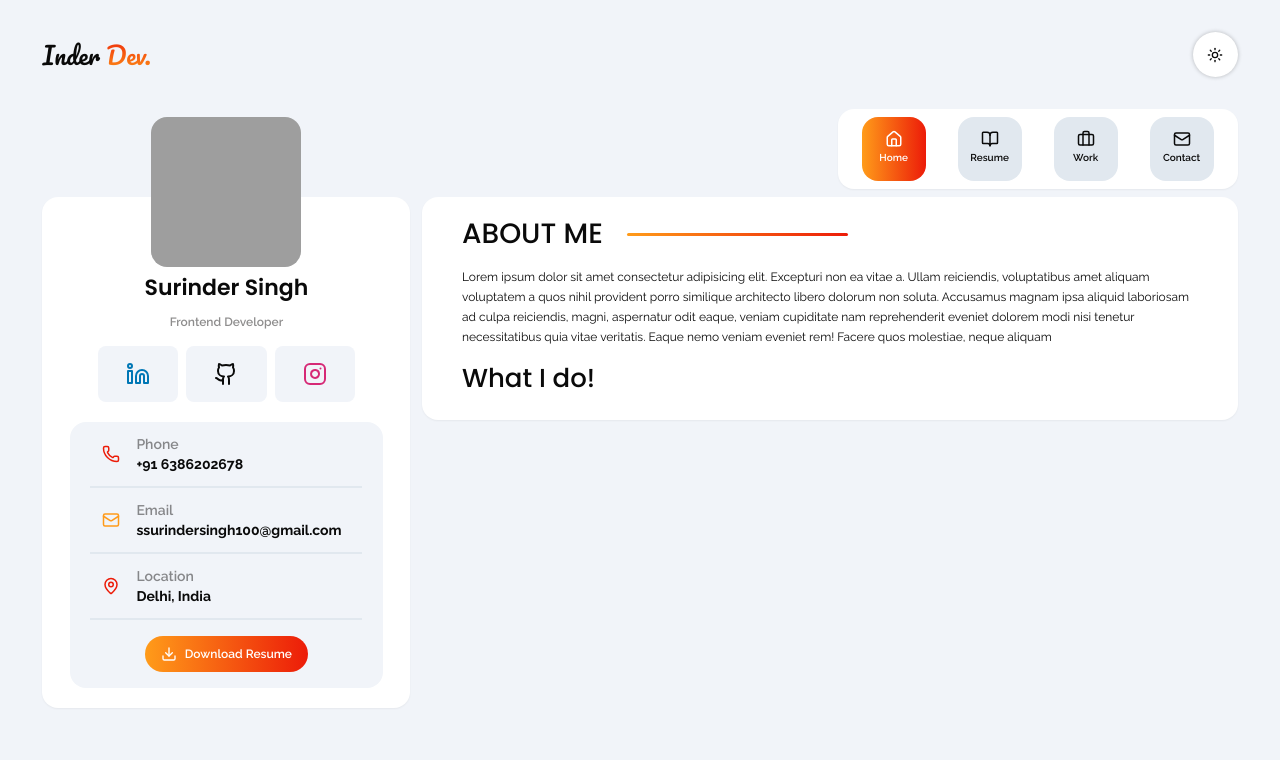
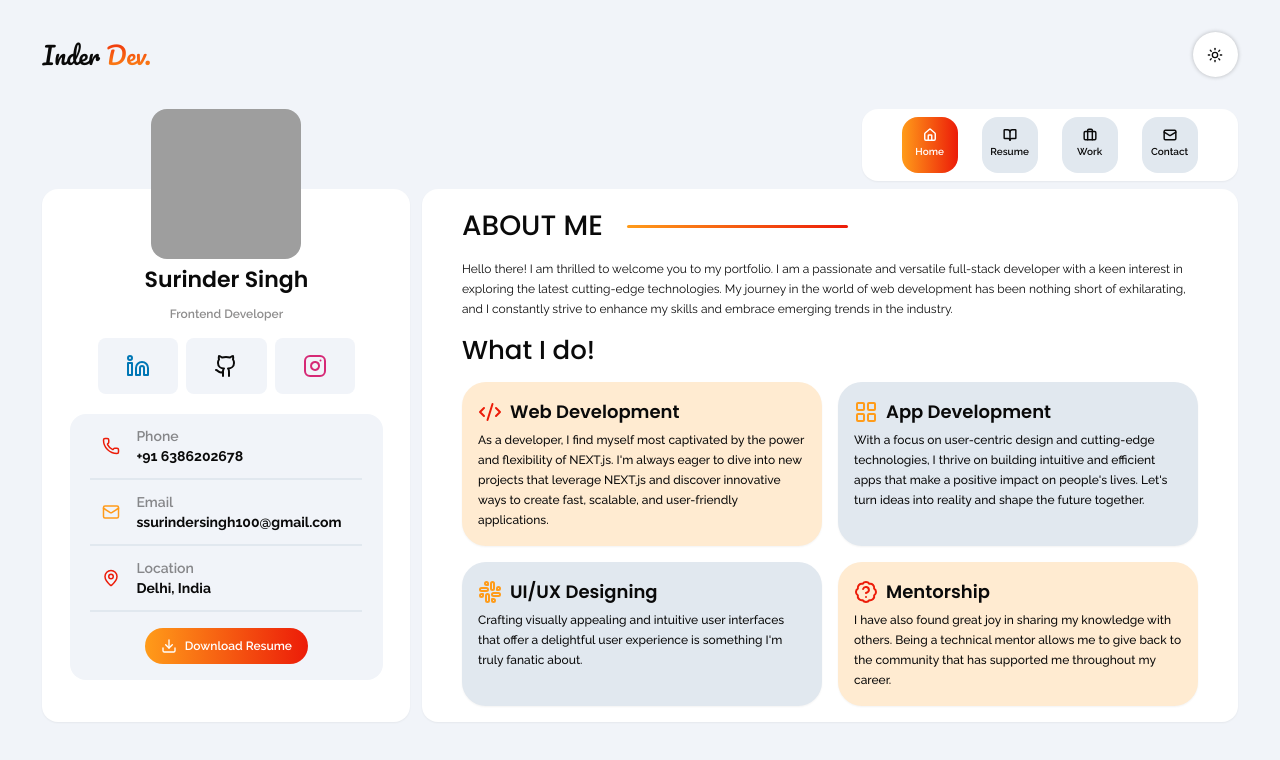
Before and after one commit to SurinderSing/PORTFOLIO-NEXT, a Next.js app: page / in a window 1280 px wide. Shown: the top 760 px of the page. Built offline with nearby package versions, Linux system fonts and the light colour scheme; grey boxes are pictures that could not be loaded.

Commit message:
Enhances homepage and UI elements
Replaces placeholder text with a personalized introduction.
Introduces a skills section using a structured data array.
Adjusts menu button and navbar dimensions for improved UI.

```diff
--- a/src/app/(website)/page.tsx
+++ b/src/app/(website)/page.tsx
@@ -1,29 +1,102 @@
+import React from 'react';
 import PageProvider from '@/components/website/pages/page-provider';
+import { BadgeHelp, CodeXml, LayoutGrid, Slack } from 'lucide-react';
 
-export default function Home() {
+interface SkillDataInterface {
+  id: number | string;
+  title: string;
+  description: string;
+  icon: React.ReactNode;
+  bgColor: string;
+}
+
+const skillsData: SkillDataInterface[] = [
+  {
+    id: 1,
+    title: 'Web Development',
+    description: `As a developer, I find myself most
+          captivated by the power and flexibility of
+          NEXT.js. I'm always eager to dive into new
+          projects that leverage NEXT.js and
+          discover innovative ways to create fast,
+          scalable, and user-friendly applications.`,
+    icon: <CodeXml size={24} className="text-primary" />,
+    bgColor: 'bg-[#FFEBD1] dark:bg-gradient-to-r from-secondary to-primary',
+  },
+  {
+    id: 2,
+    title: 'App Development',
+    description: `With a focus on user-centric design and
+                  cutting-edge technologies, I thrive on
+                  building intuitive and efficient apps
+                  that make a positive impact on people's
+                  lives. Let's turn ideas into reality and
+                  shape the future together.`,
+    icon: <LayoutGrid size={24} className="text-secondary" />,
+    bgColor: 'bg-tertiary-2',
+  },
+  {
+    id: 4,
+    title: 'UI/UX Designing',
+    description: `Crafting visually appealing and intuitive user
+                  interfaces that offer a delightful user
+                  experience is something I'm truly fanatic
+                  about.`,
+    icon: <Slack size={24} className="text-secondary" />,
+    bgColor: 'bg-tertiary-2',
+  },
+  {
+    id: 3,
+    title: 'Mentorship',
+    description: `I have also found great joy in sharing my
+                  knowledge with others. Being a technical
+                  mentor allows me to give back to the
+                  community that has supported me
+                  throughout my career. `,
+    icon: <BadgeHelp size={24} className="text-primary" />,
+    bgColor: 'bg-[#FFEBD1] dark:bg-gradient-to-r from-secondary to-primary',
+  },
+];
+
+const Home = () => {
   return (
     <main className="w-full">
       <PageProvider title="ABOUT ME">
         {/* About Summary */}
         <div className="mb-3">
           <p className="para-2">
-            Lorem ipsum dolor sit amet consectetur adipisicing elit. Excepturi
-            non ea vitae a. Ullam reiciendis, voluptatibus amet aliquam
-            voluptatem a quos nihil provident porro similique architecto libero
-            dolorum non soluta. Accusamus magnam ipsa aliquid laboriosam ad
-            culpa reiciendis, magni, aspernatur odit eaque, veniam cupiditate
-            nam reprehenderit eveniet dolorem modi nisi tenetur necessitatibus
-            quia vitae veritatis. Eaque nemo veniam eveniet rem! Facere quos
-            molestiae, neque aliquam
+            Hello there! I am thrilled to welcome you to my portfolio. I am a
+            passionate and versatile full-stack developer with a keen interest
+            in exploring the latest cutting-edge technologies. My journey in the
+            world of web development has been nothing short of exhilarating, and
+            I constantly strive to enhance my skills and embrace emerging trends
+            in the industry.
           </p>
         </div>
 
         {/* What I do! */}
         <div>
-          <h2 className="mb-1.5">What I do!</h2>
-          <div></div>
+          <h2 className="mb-3">What I do!</h2>
+          <div className="grid grid-cols-2 gap-4">
+            {skillsData.map((skill) => (
+              <div
+                key={skill.id}
+                className={`p-4 rounded-3xl shadow-sm ${skill.bgColor}`}
+              >
+                <div className="flex items-center gap-2 mb-1">
+                  {skill.icon}
+                  <h3 className="font-semibold text-lg">{skill.title}</h3>
+                </div>
+                <p className="para-2 font-medium">
+                  {skill.description || 'Coming soon'}
+                </p>
+              </div>
+            ))}
+          </div>
         </div>
       </PageProvider>
     </main>
   );
-}
+};
+
+export default Home;
--- a/src/components/website/menu-btn/index.tsx
+++ b/src/components/website/menu-btn/index.tsx
@@ -35,13 +35,13 @@ const MenuBtn: React.FC<MenuBtnInterface> = ({ menuItem }) => {
   return (
     <Link href={menuItem.href}>
       <div
-        className={`inline-flex flex-col items-center justify-center rounded-2xl h-16 w-16 ${
+        className={`inline-flex flex-col items-center justify-center rounded-2xl h-14 w-14 ${
           isActive
             ? 'main-gradient-1'
             : 'bg-tertiary-2 hover:bg-tertiary-2-hover'
         }`}
       >
-        <Icon size={18} />
+        <Icon size={14} strokeWidth={2.5} />
         <p className="para-3">{menuItem.label}</p>
       </div>
     </Link>
--- a/src/features/website/navbar/index.tsx
+++ b/src/features/website/navbar/index.tsx
@@ -5,7 +5,7 @@ import useData from './useData';
 const Navbar: React.FC = () => {
   const [menuItems] = useData();
   return (
-    <div className="flex gap-8 items-center justify-center justify-self-end max-w-[503px] py-2 px-6 rounded-2xl bg-tertiary shadow-sm mb-2">
+    <div className="flex gap-6 items-center justify-center justify-self-end max-w-[503px] py-2 px-10 rounded-2xl bg-tertiary shadow-sm mb-2">
       {menuItems.map((menuItem, index: number) => (
         <MenuBtn key={menuItem.id + '-' + index} menuItem={menuItem} />
       ))}
```
